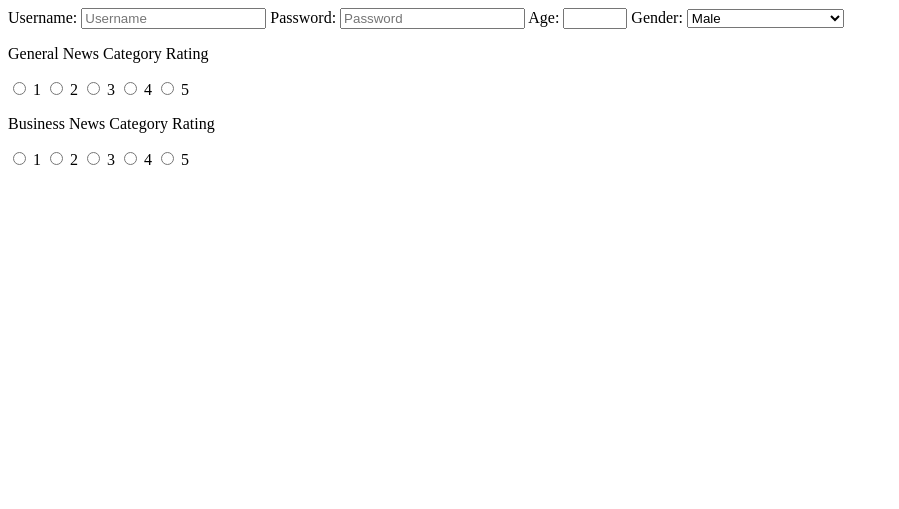
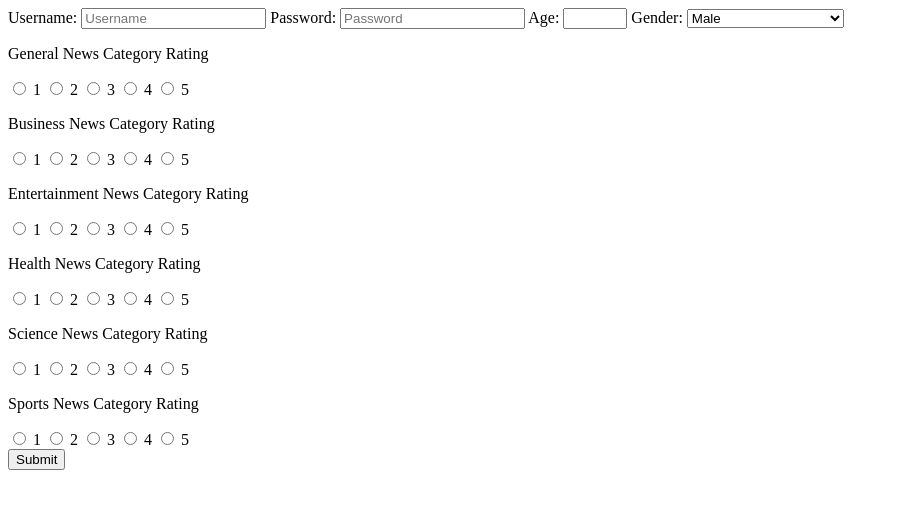
Before and after one commit to Andrew-Cutlip/RL-News-Recommendation, a Flask app: page /register in a window 1280 px wide. Shown: the top 509 px of the page, without its empty margins (0-899 px from the left). Run offline with Flask 2, Linux system fonts and the light colour scheme.

Commit message:
Adds all categories to registration form

```diff
--- a/templates/Register.html
+++ b/templates/Register.html
@@ -68,7 +68,104 @@
             5
         </label>
     </div>
+    <div>
+        <p>Entertainment News Category Rating</p>
+        <label for="e1">
+            <input type="radio" name="e1" id="e1" value=="1">
+            1
+        </label>
+        <label for="e2">
+            <input type="radio" name="e2" id="e2" value=2" >
+            2
+        </label>
+        <label for="e3">
+            <input type="radio" name="e3" id="e3" value=3" >
+            3
+        </label>
+        <label for="e4">
+            <input type="radio" name="e4" id="e4" value=4" >
+            4
+        </label>
+        <label for="e5">
+            <input type="radio" name="e5" id="e5" value=5" >
+            5
+        </label>
 
+    </div>
+    <div>
+        <p>Health News Category Rating</p>
+        <label for="h1">
+            <input type="radio" name="h1" id="h1" value=="1">
+            1
+        </label>
+        <label for="h2">
+            <input type="radio" name="h2" id="h2" value=2" >
+            2
+        </label>
+        <label for="h3">
+            <input type="radio" name="h3" id="h3" value=3" >
+            3
+        </label>
+        <label for="h4">
+            <input type="radio" name="h4" id="h4" value=4" >
+            4
+        </label>
+        <label for="h5">
+            <input type="radio" name="h5" id="h5" value=5" >
+            5
+        </label>
+
+    </div>
+    <div>
+        <p>Science News Category Rating</p>
+        <label for="sc1">
+            <input type="radio" name="sc1" id="sc1" value=="1">
+            1
+        </label>
+        <label for="sc2">
+            <input type="radio" name="sc2" id="sc2" value=2" >
+            2
+        </label>
+        <label for="sc3">
+            <input type="radio" name="sc3" id="sc3" value=3" >
+            3
+        </label>
+        <label for="sc4">
+            <input type="radio" name="sc4" id="sc4" value=4" >
+            4
+        </label>
+        <label for="sc5">
+            <input type="radio" name="sc5" id="sc5" value=5" >
+            5
+        </label>
+
+    </div>
+    <div>
+        <p>Sports News Category Rating</p>
+        <label for="sp1">
+            <input type="radio" name="sp1" id="sp1" value=="1">
+            1
+        </label>
+        <label for="sp2">
+            <input type="radio" name="sp2" id="sp2" value=2" >
+            2
+        </label>
+        <label for="sp3">
+            <input type="radio" name="sp3" id="sp3" value=3" >
+            3
+        </label>
+        <label for="sp4">
+            <input type="radio" name="sp4" id="sp4" value=4" >
+            4
+        </label>
+        <label for="sp5">
+            <input type="radio" name="sp5" id="sp5" value=5" >
+            5
+        </label>
+
+    </div>
+
+    <input type="submit" />
 </form>
 
 
```
